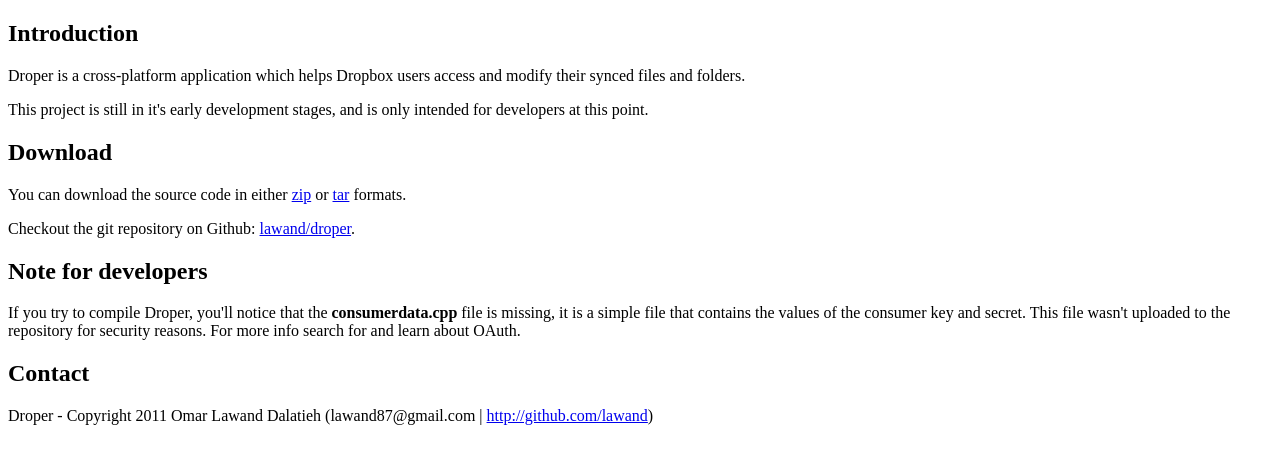
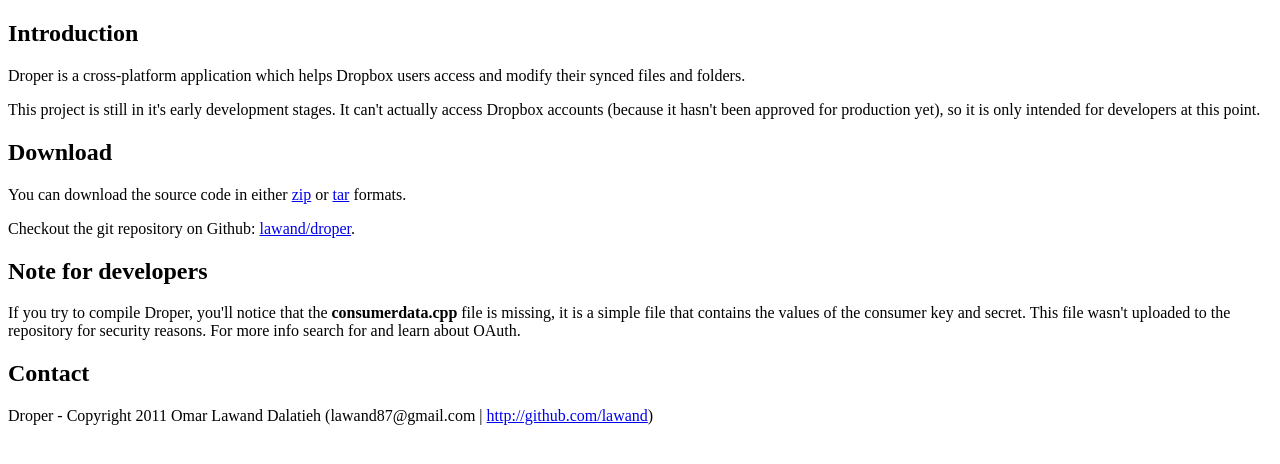
Before and after one commit to lawand/droper, a plain HTML site: page index.html in a window 1280 px wide. Drawn offline with Linux system fonts and the light colour scheme.

Commit message:
added a note about the program not having a production status yet

```diff
--- a/index.html
+++ b/index.html
@@ -12,7 +12,7 @@
 
 	<h2>Introduction</h2>
 		<p>Droper is a cross-platform application which helps Dropbox users access and modify their synced files and folders.</p>
-		<p>This project is still in it's early development stages, and is only intended for developers at this point.</p>
+		<p>This project is still in it's early development stages. It can't actually access Dropbox accounts (because it hasn't been approved for production yet), so it is only intended for developers at this point.</p>
 
 	<h2>Download</h2>
 		<p>You can download the source code in either <a href="http://github.com/lawand/droper/zipball/master">zip</a> or <a href="http://github.com/lawand/droper/tarball/master">tar</a> formats.</p>
```
